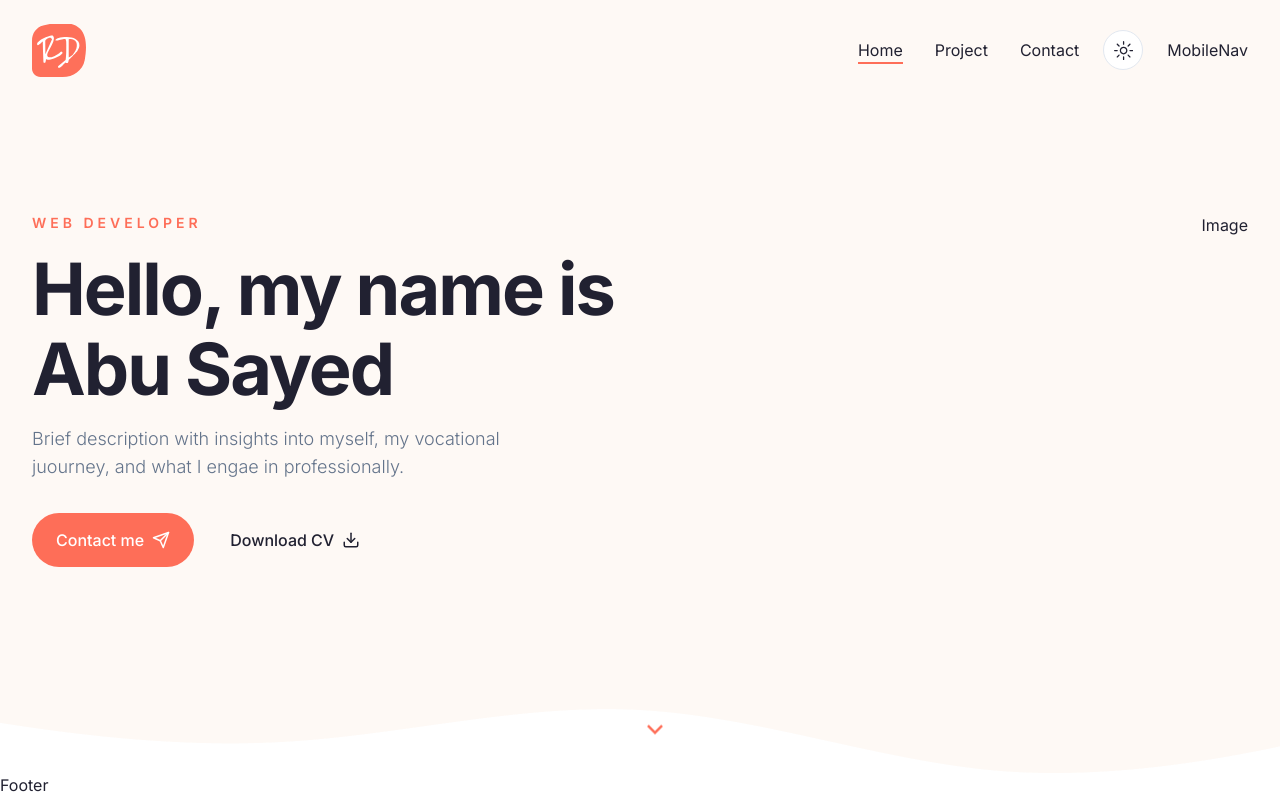
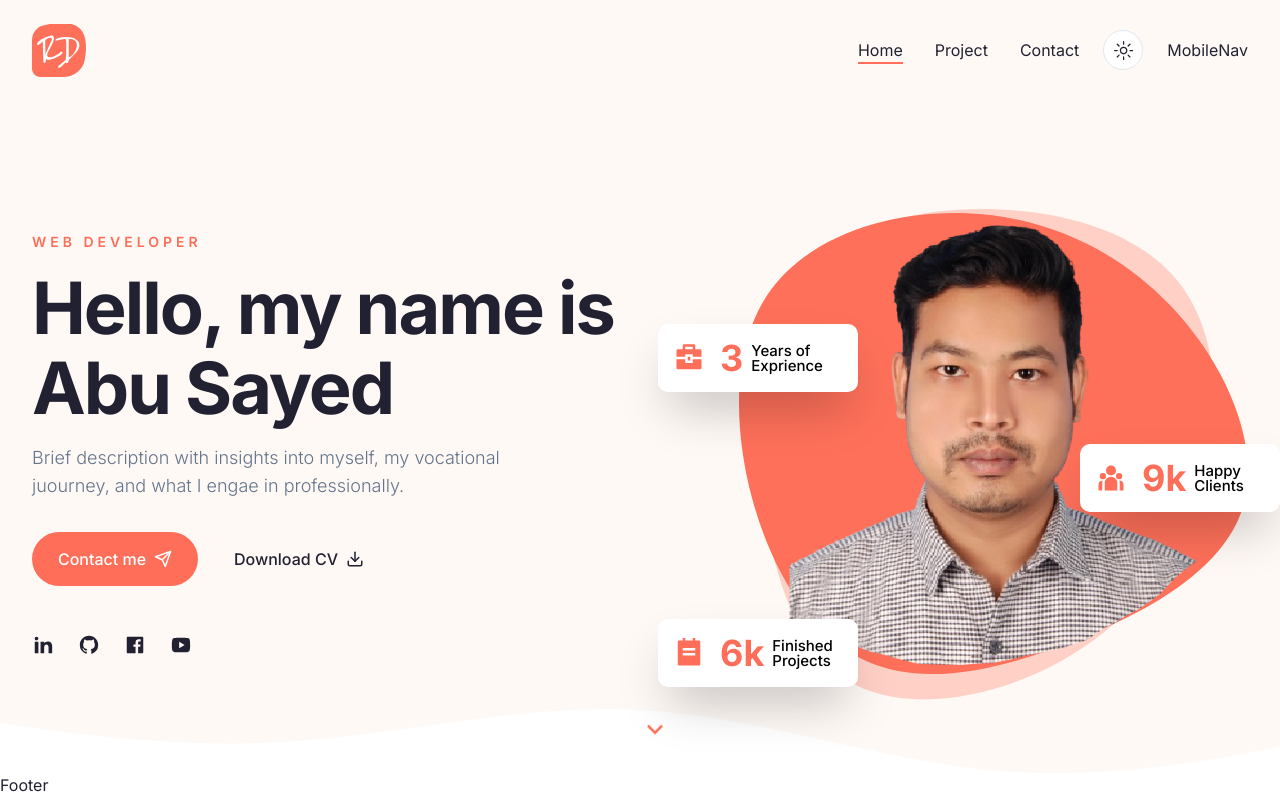
Before and after one commit to AbuSayed332/project-next, a Next.js app: page / in a window 1280 px wide. Built offline with nearby package versions, Linux system fonts and the light colour scheme.

Commit message:
hero update

```diff
--- a/app/globals.css
+++ b/app/globals.css
@@ -67,3 +67,6 @@
 .subtitle {
   @apply text-muted-foreground text-lg mb-8 font-light;
 }
+.badge {
+  @apply z-10 w-[200px] h-[68px] bg-white dark:backdrop-blur-[44px] shadow-2xl p-4 rounded-[10px] flex items-center gap-x-4;
+}
--- a/components/Hero.jsx
+++ b/components/Hero.jsx
@@ -1,7 +1,15 @@
 "use client";
 import { Download, Send } from "lucide-react";
 import Link from "next/link";
-import { RiArrowDownSLine } from "react-icons/ri";
+import {
+  RiArrowDownSLine,
+  RiBriefcase4Fill,
+  RiTeamFill,
+  RiTodoFill,
+} from "react-icons/ri";
+import Bedge from "./ui/Bedge";
+import DevImg from "./ui/DevImg";
+import Socials from "./ui/Socials";
 import { Button } from "./ui/button";
 
 const Hero = () => {
@@ -24,13 +32,42 @@ const Hero = () => {
                   Contact me <Send size={18} />
                 </Button>
               </Link>
-
-              <Button variant="secondary" className="gap-x-2">
+              <Button variant="Scondary" className="gap-x-2">
                 Download CV <Download size={18} />
               </Button>
             </div>
+            <Socials
+              containerStyles="flex gap-x-6 mx-auto xl:mx-0"
+              iconsStyles="text-foreground text-[22px] hover:text-primary transition-all"
+            />
           </div>
-          <div className="hidden xl:flex relative"> Image </div>
+          <div className="hidden xl:flex relative">
+            <Bedge
+              containerStlyes="absolute top-[24%] -left-[5rem]"
+              icon={<RiBriefcase4Fill />}
+              endCountNum={3}
+              badgeText="Years of Exprience"
+            />
+            <Bedge
+              containerStlyes="absolute top-[88%] -left-[5rem]"
+              icon={<RiTodoFill />}
+              endCountNum={6}
+              endCountText="k"
+              badgeText="Finished Projects"
+            />
+            <Bedge
+              containerStlyes="absolute top-[50%] -right-8"
+              icon={<RiTeamFill />}
+              endCountNum={9}
+              endCountText="k"
+              badgeText="Happy Clients"
+            />
+            <div className="bg-hero_shape2_light dark:bg-hero_shape2_dark w-[500px] h-[500px] bg-no-repeat absolute -top-1 -right-2"></div>
+            <DevImg
+              containerStyles="bg-hero_shape w-[510px] h-[462px] bg-no-repeat relative bg-bottom"
+              imgSrc="/hero/developer.png"
+            />
+          </div>
         </div>
         <div className="hidden md:flex absolute left-2/4 bottom-44 xl:bottom-12 animate-bounce">
           <RiArrowDownSLine className="text-3xl text-primary" />
--- a/components/ui/Bedge.jsx
+++ b/components/ui/Bedge.jsx
@@ -1,5 +1,26 @@
-const Bedge = () => {
-  return <div>Badge</div>;
+"use client";
+import CountUp from "react-countup";
+const Bedge = ({
+  containerStlyes,
+  icon,
+  endCountNum,
+  endCountText,
+  badgeText,
+}) => {
+  return (
+    <div className={`badge ${containerStlyes}`}>
+      <div className="text-3xl text-primary">{icon}</div>
+      <div className="flex items-center gap-x-2">
+        <div className="text-4xl leading-none font-bold text-primary">
+          <CountUp end={endCountNum} delay={1} duration={4} />
+          {endCountText}
+        </div>
+        <div className="max-w-[70px] leading-none text-[15px] font-medium text-black">
+          {badgeText}
+        </div>
+      </div>
+    </div>
+  );
 };
 
 export default Bedge;
--- a/components/ui/DevImg.jsx
+++ b/components/ui/DevImg.jsx
@@ -1,5 +1,11 @@
-const DevImg = () => {
-  return <div>Dev image</div>;
+import Image from "next/image";
+
+const DevImg = ({ containerStyles, imgSrc }) => {
+  return (
+    <div className={`${containerStyles}`}>
+      <Image src={imgSrc} fill priority alt=" " />
+    </div>
+  );
 };
 
 export default DevImg;
--- a/components/ui/Socials.jsx
+++ b/components/ui/Socials.jsx
@@ -1,5 +1,41 @@
-const Socials = () => {
-  return <div>Socials</div>;
+"use client";
+import Link from "next/link";
+import {
+  RiFacebookBoxFill,
+  RiGithubFill,
+  RiLinkedinFill,
+  RiYoutubeFill,
+} from "react-icons/ri";
+const icons = [
+  {
+    path: "/",
+    lebal: <RiLinkedinFill />,
+  },
+  {
+    path: "https://github.com/AbuSayed332",
+    lebal: <RiGithubFill />,
+  },
+  {
+    path: "/",
+    lebal: <RiFacebookBoxFill />,
+  },
+  {
+    path: "/",
+    lebal: <RiYoutubeFill />,
+  },
+];
+const Socials = ({ containerStyles, iconsStyles }) => {
+  return (
+    <div className={`${containerStyles}`}>
+      {icons.map(({ path, lebal, index }) => {
+        return (
+          <Link href={path} key={index}>
+            <div className={`${iconsStyles}`}>{lebal} </div>
+          </Link>
+        );
+      })}
+    </div>
+  );
 };
 
 export default Socials;
--- a/components/ui/badge.jsx
+++ /dev/null
@@ -1,34 +0,0 @@
-import * as React from "react"
-import { cva } from "class-variance-authority";
-
-import { cn } from "@/lib/utils"
-
-const badgeVariants = cva(
-  "inline-flex items-center rounded-full border px-2.5 py-0.5 text-xs font-semibold transition-colors focus:outline-none focus:ring-2 focus:ring-ring focus:ring-offset-2",
-  {
-    variants: {
-      variant: {
-        default:
-          "border-transparent bg-primary text-primary-foreground hover:bg-primary/80",
-        secondary:
-          "border-transparent bg-secondary text-secondary-foreground hover:bg-secondary/80",
-        destructive:
-          "border-transparent bg-destructive text-destructive-foreground hover:bg-destructive/80",
-        outline: "text-foreground",
-      },
-    },
-    defaultVariants: {
-      variant: "default",
-    },
-  }
-)
-
-function Badge({
-  className,
-  variant,
-  ...props
-}) {
-  return (<div className={cn(badgeVariants({ variant }), className)} {...props} />);
-}
-
-export { Badge, badgeVariants }
--- a/components/ui/button.jsx
+++ b/components/ui/button.jsx
@@ -20,7 +20,7 @@ const buttonVariants = cva(
         link: "text-primary underline-offset-4 hover:underline",
       },
       size: {
-        default: "h-[54px] px-6 py-2",
+        default: "h-[54px] px-6 py-2 min-w-[166px]",
         sm: "h-9 rounded-md px-3",
         lg: "h-11 rounded-md px-8",
         icon: "h-10 w-10",
--- a/tailwind.config.js
+++ b/tailwind.config.js
@@ -28,7 +28,6 @@ module.exports = {
         },
         tertiary: {
           DEFAULT: "hsl(var(--tertiary))",
-
         },
 
         destructive: {
@@ -73,6 +72,9 @@ module.exports = {
       },
       backgroundImage: {
         hero: "url(/hero/hero-bg.png)",
+        hero_shape: "url(/hero/shape-1.svg)",
+        hero_shape2_light: "url(/hero/shape-2-light.svg)",
+        hero_shape2_dark: "url(/hero/shape-2-dark.svg)",
       },
     },
   },
```
Also changed, not shown: public/hero/developer.png.
